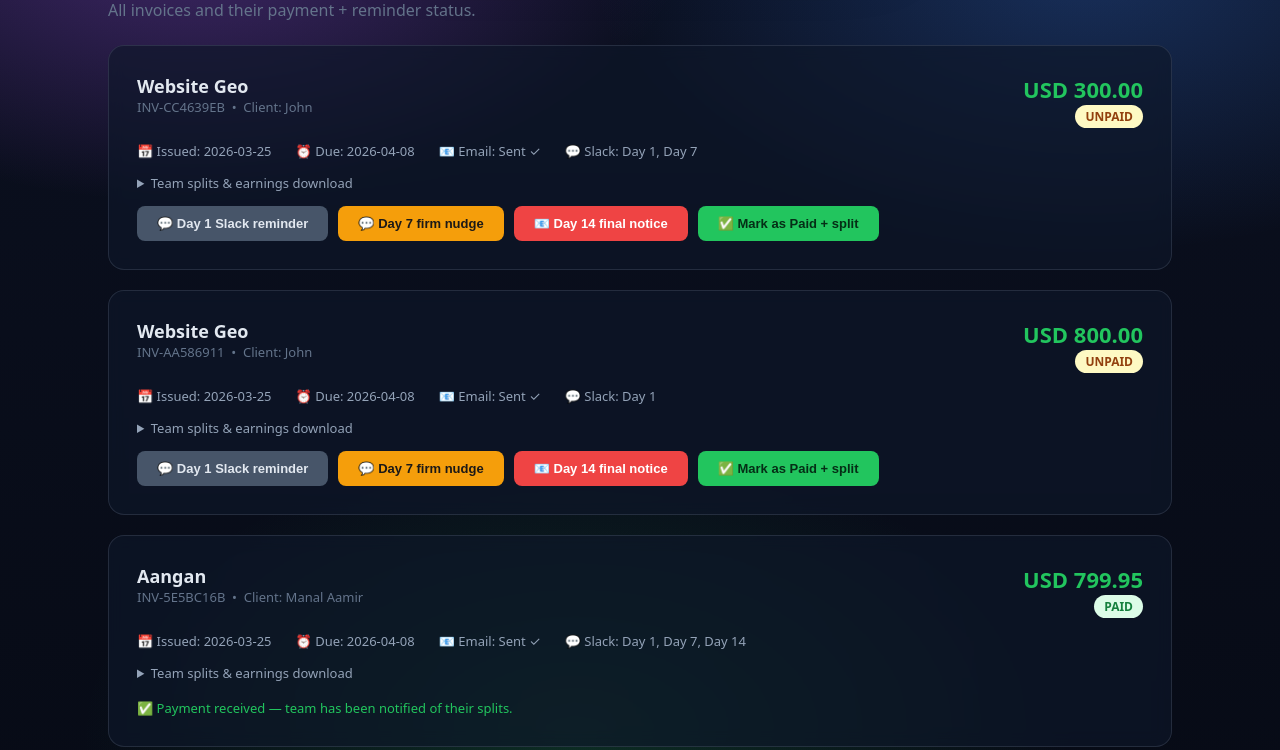
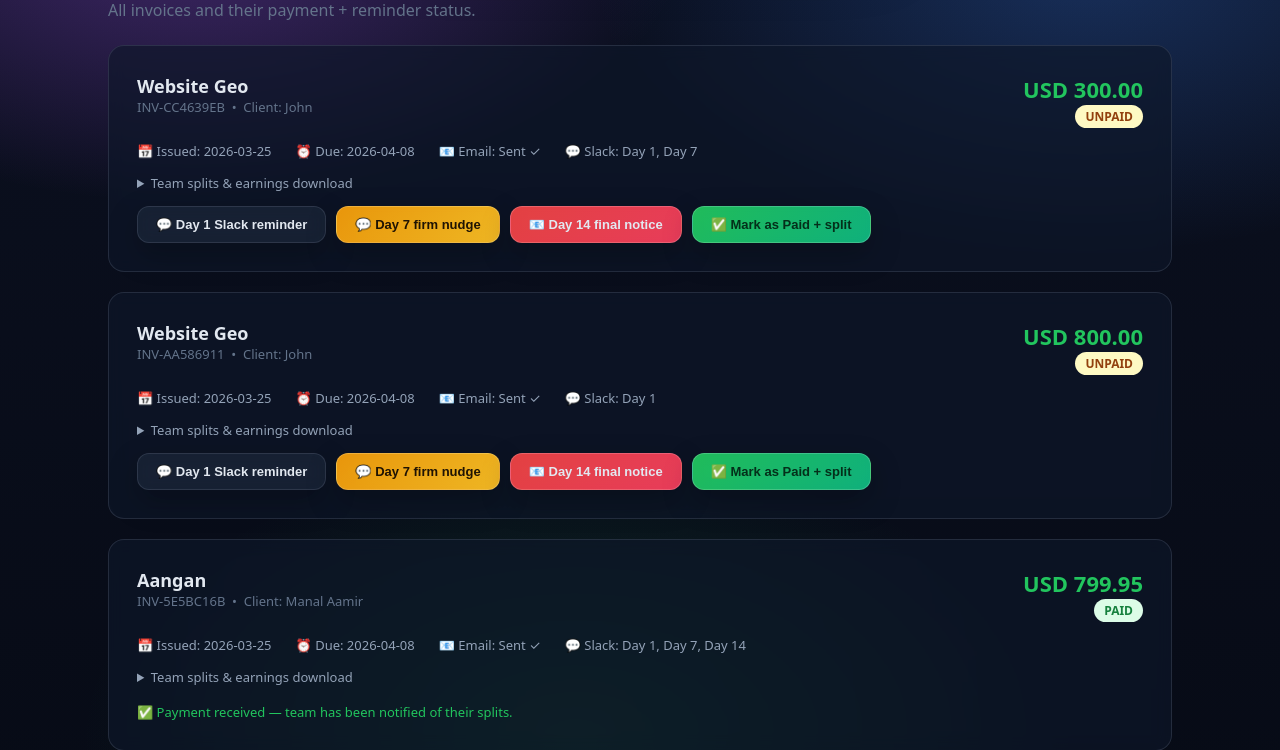
Before and after one commit to manal-aamir/launchmind-SIXSEVEN, a Flask app: page /dashboard in a window 1280 px wide. Shown: the part 149-899 px from the top of the page. Run offline with Flask 3, Linux system fonts and the light colour scheme.

Commit message:
Update dashboard action button colors to match theme
- Replace flat button colors with gradient/glass buttons
- Improve hover/active states and contrast for Day 1/7/14 and Paid actions

Made-with: Cursor

```diff
--- a/templates/base.html
+++ b/templates/base.html
@@ -99,14 +99,35 @@
       border-radius: 7px; color: #e2e8f0; font-size: 14px; outline: none;
     }
     input:focus, select:focus, textarea:focus { border-color: #22c55e; }
-    .btn { display: inline-block; padding: 10px 20px; border-radius: 8px; font-size: 14px;
-           font-weight: 600; cursor: pointer; border: none; text-decoration: none; }
-    .btn-green  { background: #22c55e; color: #052e16; }
-    .btn-blue   { background: #3b82f6; color: #fff; }
-    .btn-red    { background: #ef4444; color: #fff; }
-    .btn-yellow { background: #f59e0b; color: #1c1917; }
-    .btn-gray   { background: #475569; color: #e2e8f0; }
-    .btn:hover { opacity: .88; }
+    /* ── Buttons (match theme) ───────────────────────────────────────── */
+    .btn {
+      display: inline-flex;
+      align-items: center;
+      justify-content: center;
+      gap: 8px;
+      padding: 10px 18px;
+      border-radius: 12px;
+      font-size: 13px;
+      font-weight: 800;
+      cursor: pointer;
+      border: 1px solid rgba(148, 163, 184, .18);
+      text-decoration: none;
+      color: #e2e8f0;
+      background: rgba(15, 23, 42, .55);
+      backdrop-filter: blur(8px);
+      box-shadow: 0 12px 30px rgba(0, 0, 0, .25);
+      transition: transform .12s ease, box-shadow .12s ease, filter .12s ease;
+      user-select: none;
+      -webkit-tap-highlight-color: transparent;
+    }
+    .btn:hover { transform: translateY(-1px); filter: brightness(1.03); box-shadow: 0 16px 40px rgba(0,0,0,.32); }
+    .btn:active { transform: translateY(0px) scale(.99); }
+
+    .btn-gray   { background: rgba(30, 41, 59, .65); border-color: rgba(148,163,184,.18); }
+    .btn-blue   { background: linear-gradient(135deg, rgba(59,130,246,.95), rgba(99,102,241,.95)); border-color: rgba(255,255,255,.18); }
+    .btn-green  { background: linear-gradient(135deg, rgba(34,197,94,.95), rgba(16,185,129,.95)); border-color: rgba(255,255,255,.18); color: #042f1a; }
+    .btn-yellow { background: linear-gradient(135deg, rgba(245,158,11,.95), rgba(251,191,36,.95)); border-color: rgba(255,255,255,.18); color: #1f1303; }
+    .btn-red    { background: linear-gradient(135deg, rgba(239,68,68,.95), rgba(244,63,94,.95)); border-color: rgba(255,255,255,.18); }
     .tag { display: inline-block; padding: 3px 10px; border-radius: 20px; font-size: 12px; font-weight: 600; }
     .tag-unpaid  { background: #fef9c3; color: #92400e; }
     .tag-paid    { background: #dcfce7; color: #15803d; }
```
